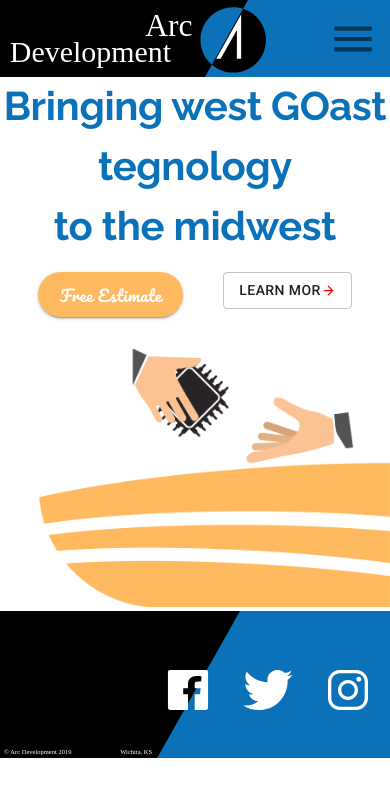
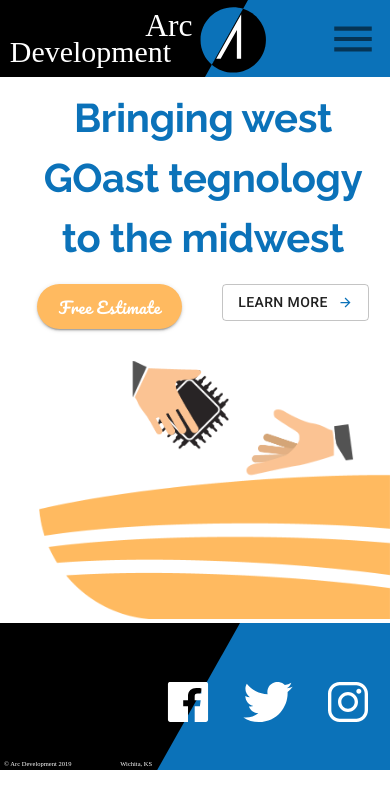
Before and after one commit to adnaandeveloper/arcdevelopment, a React (Create React App) app: page / in a window 390 px wide. Shown: the top 808 px of the page. Built offline with nearby package versions, Linux system fonts and the light colour scheme.

Commit message:
hero block maked full responsive

```diff
--- a/src/components/screens/Home.js
+++ b/src/components/screens/Home.js
@@ -1,6 +1,12 @@
 import React from 'react'
 import Lottie from 'react-lottie-player'
-import { makeStyles, Grid, Button, Typography } from '@material-ui/core/'
+import {
+  makeStyles,
+  useTheme,
+  Grid,
+  Button,
+  Typography,
+} from '@material-ui/core/'
 import animationData from '../../animations/landinganimation/data'
 import ButtonArrow from '../ui/ButtonArrow'
 
@@ -10,6 +16,9 @@ const useStyles = makeStyles((theme) => ({
     minWidth: '21em',
     marginTop: '2em',
     marginLeft: '10%',
+    [theme.breakpoints.down('sm')]: {
+      maxWidth: '30em',
+    },
   },
   estimateButton: {
     ...theme.typography.estimate,
@@ -38,10 +47,28 @@ const useStyles = makeStyles((theme) => ({
     height: 45,
     width: 145,
   },
+
+  mainContainer: {
+    marginTop: '5em',
+    [theme.breakpoints.down('md')]: {
+      marginTop: '3em',
+    },
+    [theme.breakpoints.down('xs')]: {
+      marginTop: '2em',
+    },
+  },
+  heroTextContainer: {
+    minWidth: '21.5em',
+    marginLeft: '1em',
+    [theme.breakpoints.down('xm')]: {
+      marginLeft: 0,
+    },
+  },
 }))
 
 export default function Home() {
   const classes = useStyles()
+  const theme = useTheme()
 
   const defaultOptions = {
     loop: true,
@@ -53,10 +80,10 @@ export default function Home() {
   }
 
   return (
-    <Grid container direction='column'>
+    <Grid container direction='column' className={classes.mainContainer}>
       <Grid item>
         <Grid container justify='flex-end' alignItems='center' direction='row'>
-          <Grid sm item>
+          <Grid sm item className={classes.heroTextContainer}>
             <Typography variant='h2' align='center'>
               Bringing west GOast tegnology <br /> to the midwest{' '}
             </Typography>
@@ -73,9 +100,12 @@ export default function Home() {
               </Grid>
               <Grid item>
                 <Button variant='outlined' className={classes.learnMoreButton}>
-                  {' '}
-                  Learn Mor
-                  <ButtonArrow width={15} height={15} fill='red' />
+                  <span style={{ marginRight: 10 }}>Learn More </span>
+                  <ButtonArrow
+                    width={15}
+                    height={15}
+                    fill={theme.palette.common.blue}
+                  />
                 </Button>
               </Grid>
             </Grid>
```
